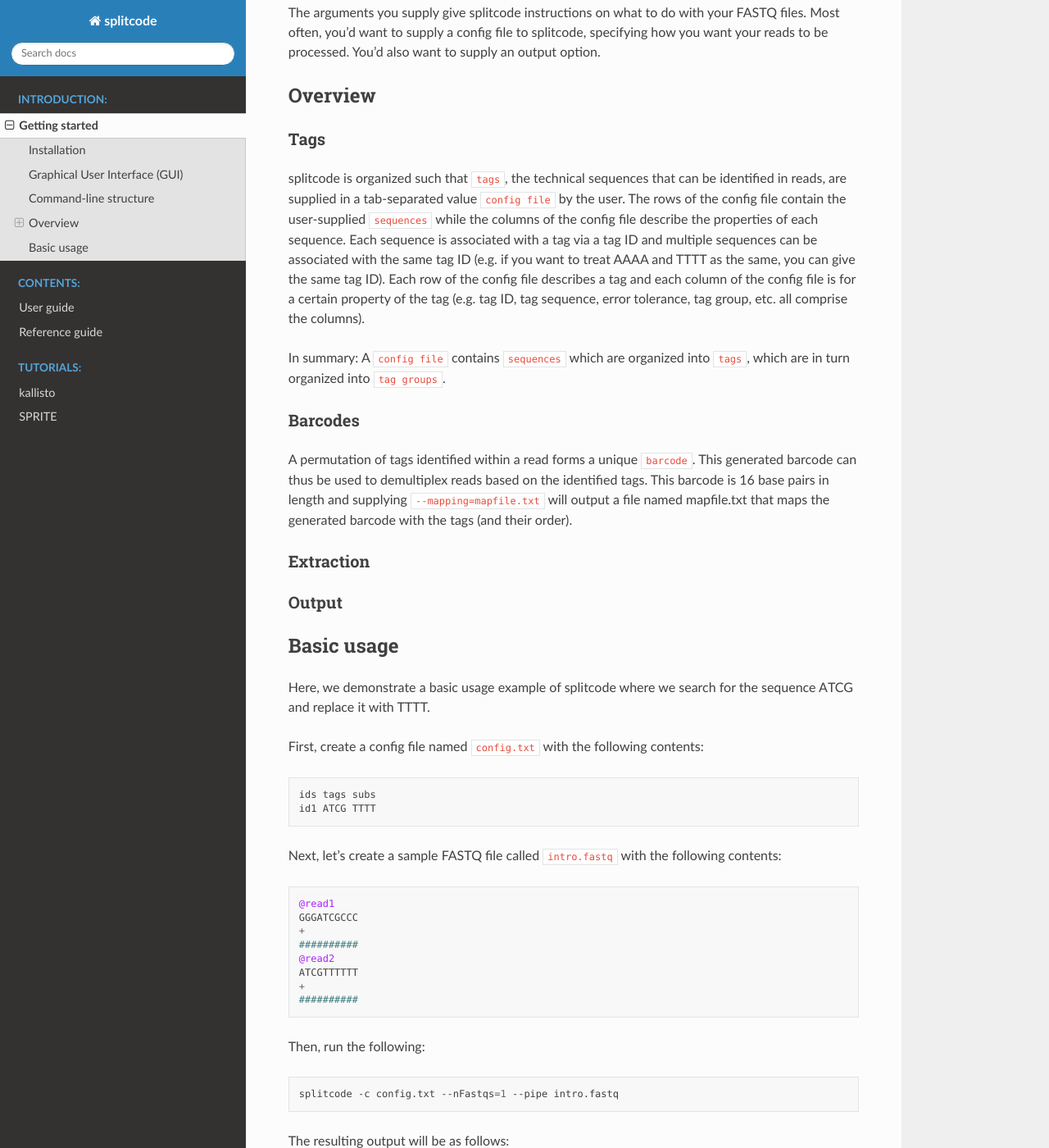
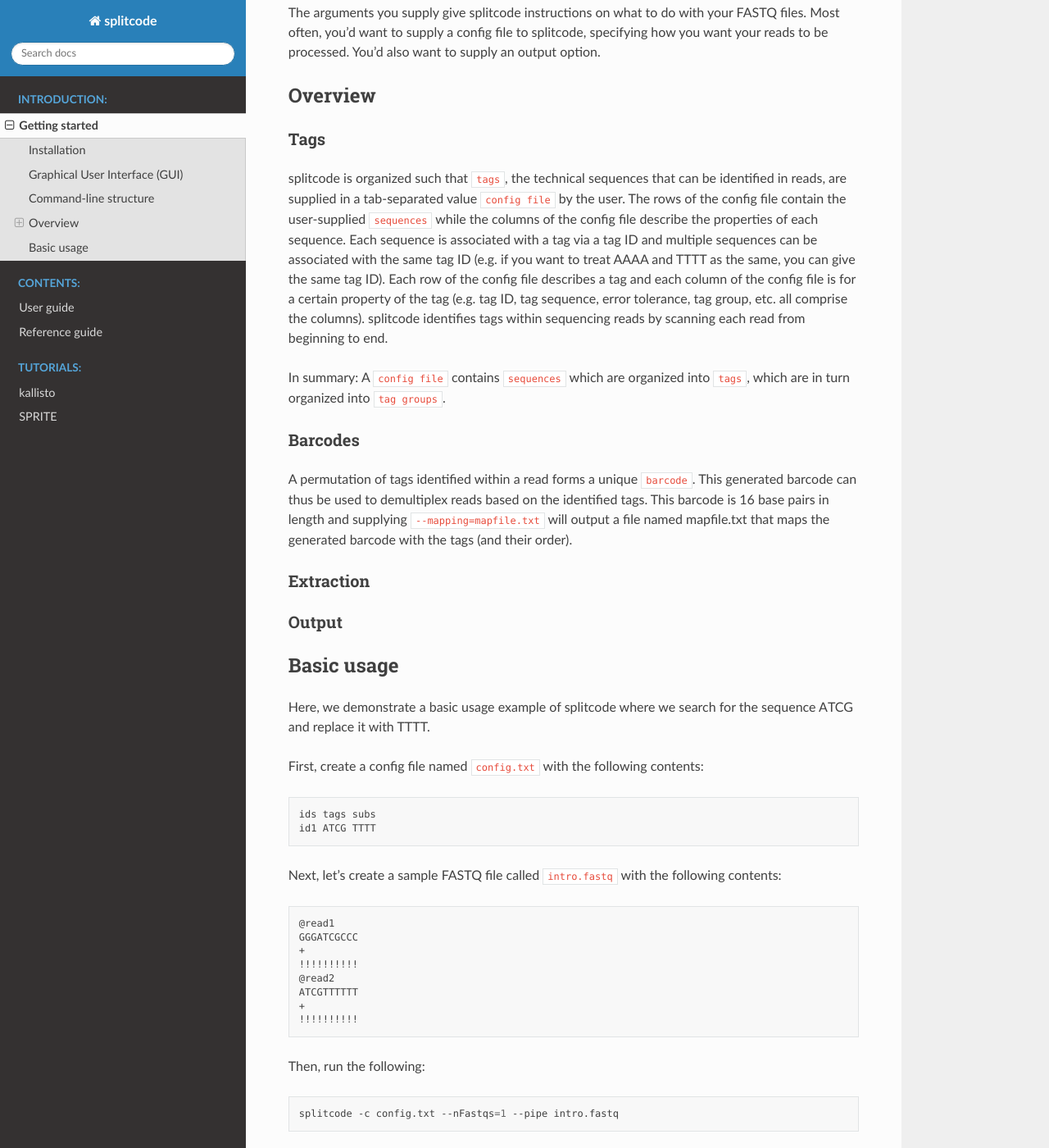
Before and after one commit to pachterlab/splitcode-tutorial, a Sphinx documentation site: the page built from docs/source/getting_started.rst, in a window 1280 px wide and 1400 px high, scrolled down 852 px. Shown: the whole window at 82% size. Built offline with Sphinx 7.4.7 and the Read the Docs theme 2.0.0, drawn with Linux system fonts in a browser that asks for light colours; some of the changed text lies outside the part shown.

Commit message:
getting_started: trying different phred

```diff
--- a/docs/source/getting_started.rst
+++ b/docs/source/getting_started.rst
@@ -45,7 +45,7 @@
 Tags
 ~~~~
 
-splitcode is organized such that ``tags``, the technical sequences that can be identified in reads, are supplied in a tab-separated value ``config file`` by the user. The rows of the config file contain the user-supplied ``sequences`` while the columns of the config file describe the properties of each sequence. Each sequence is associated with a tag via a tag ID and multiple sequences can be associated with the same tag ID (e.g. if you want to treat AAAA and TTTT as the same, you can give the same tag ID). Each row of the config file describes a tag and each column of the config file is for a certain property of the tag (e.g. tag ID, tag sequence, error tolerance, tag group, etc. all comprise the columns).
+splitcode is organized such that ``tags``, the technical sequences that can be identified in reads, are supplied in a tab-separated value ``config file`` by the user. The rows of the config file contain the user-supplied ``sequences`` while the columns of the config file describe the properties of each sequence. Each sequence is associated with a tag via a tag ID and multiple sequences can be associated with the same tag ID (e.g. if you want to treat AAAA and TTTT as the same, you can give the same tag ID). Each row of the config file describes a tag and each column of the config file is for a certain property of the tag (e.g. tag ID, tag sequence, error tolerance, tag group, etc. all comprise the columns). splitcode identifies tags within sequencing reads by scanning each read from beginning to end.
 
 In summary: A ``config file`` contains ``sequences`` which are organized into ``tags``, which are in turn organized into ``tag groups``.
 
@@ -83,11 +83,11 @@
  @read1
  GGGATCGCCC
  +
- ##########
+ !!!!!!!!!!
  @read2
  ATCGTTTTTT
  +
- ##########
+ !!!!!!!!!!
 
 
 Then, run the following:
@@ -103,10 +103,10 @@
  @read1
  GGGTTTTCCC
  +
- ###KKKK###
+ !!!KKKK!!!
  @read2
  TTTTTTTTTT
  +
- KKKK######
+ KKKK!!!!!!
 
 As you can see from the output, the sequence ATCG has been replaced with TTTT. Also note that the quality scores are set to ``K`` -- every new nucleotide that splitcode inserts will always have this quality score. The ``--nFastqs=1`` argument means that we're only considering one FASTQ file as part of a set of reads. If we had two FASTQ files as part of our set of reads (as is the case with paired-end reads), we'd set that value to 2. The ``--pipe`` argument means that we're writing the results directly to standard output. If we wanted to write to a file called output.fastq, we would not use that argument; instead, we would supply ``-o output.fastq``.
```
